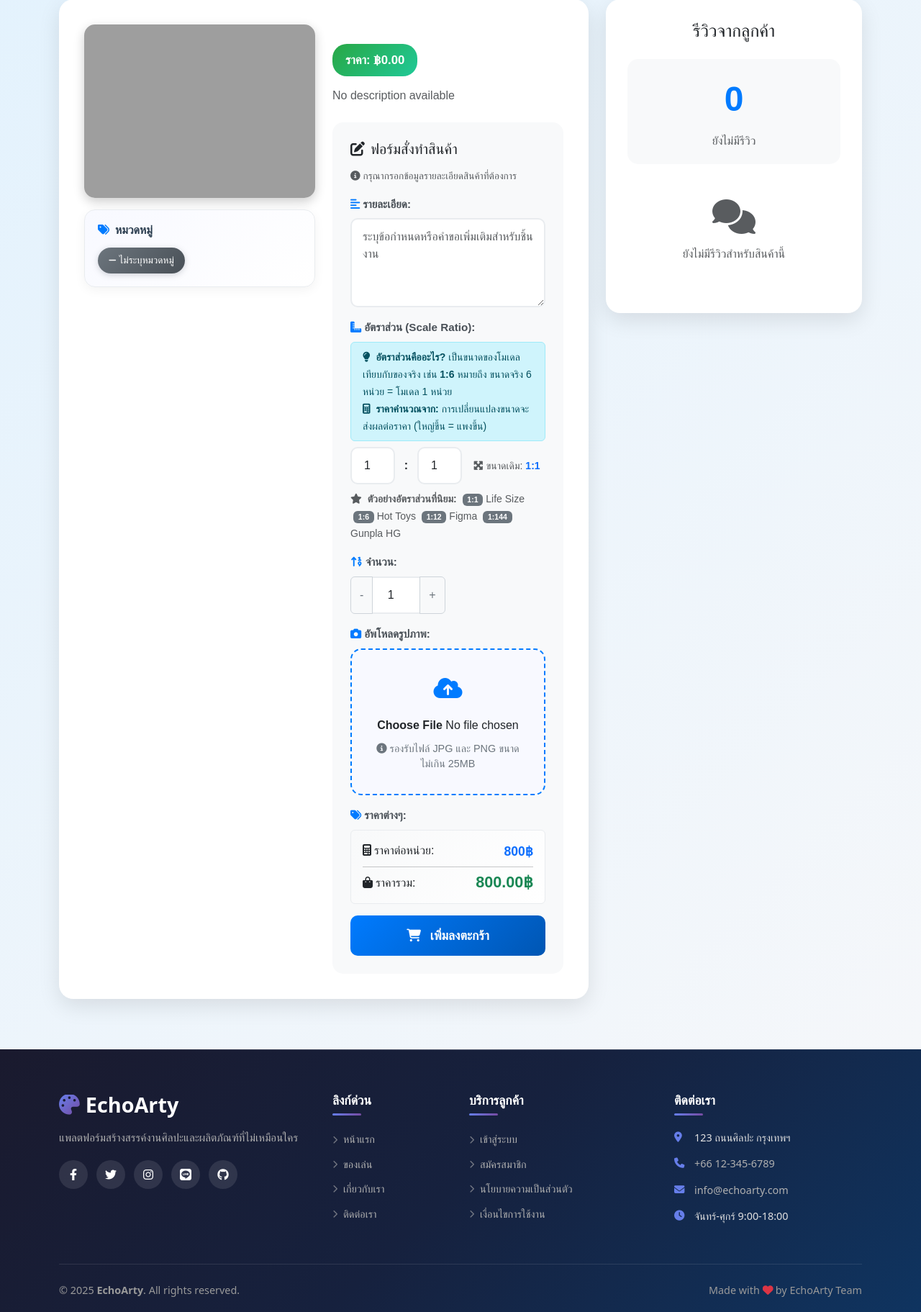
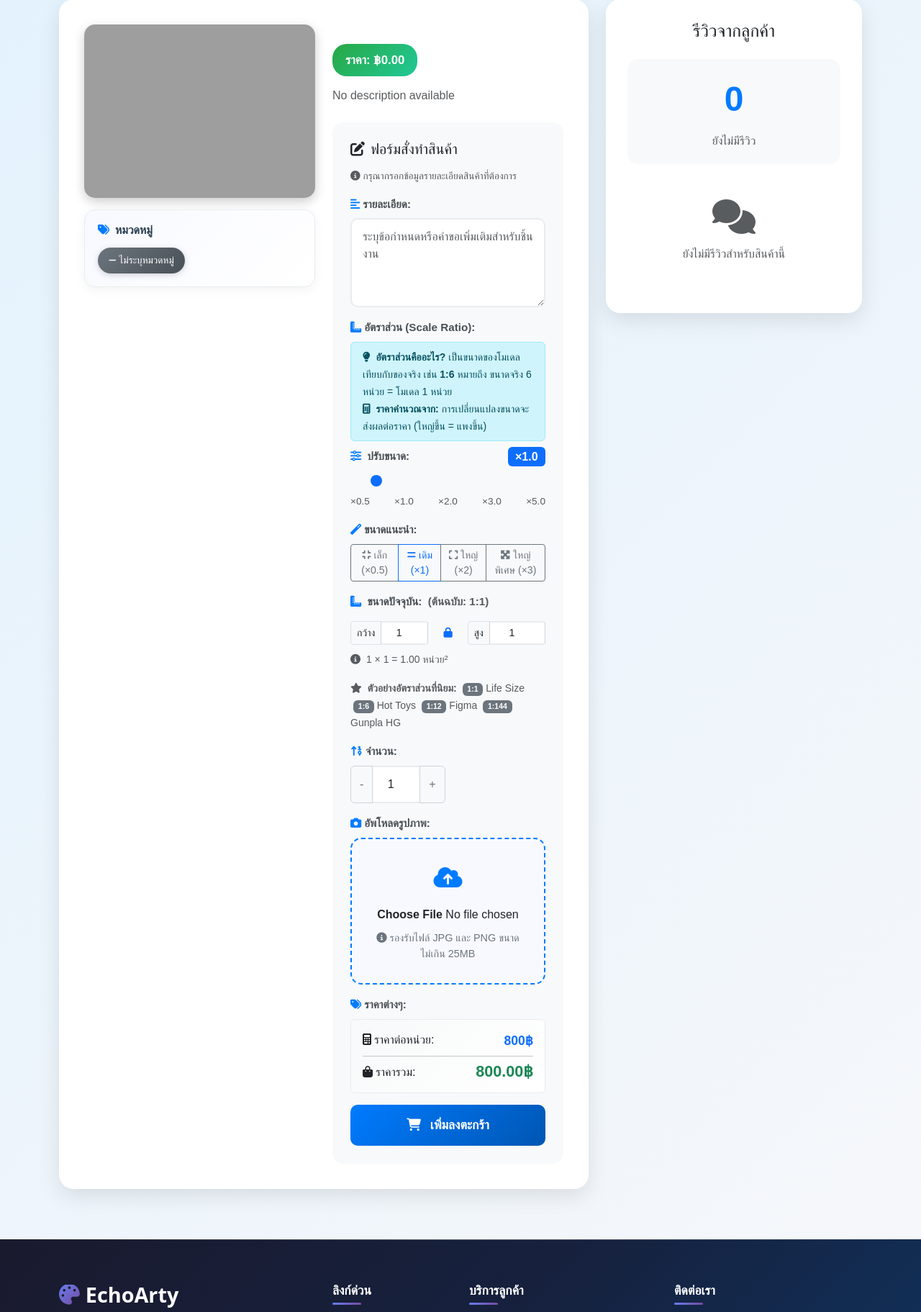
Before and after one commit to iPaonN/EchoArty, a Flask app: template templates/gallerydetail.html in a window 1280 px wide. Shown: the part 157-1980 px from the top of the page at 72% size. Run offline with Flask 3, Linux system fonts and the light colour scheme; the template is opened without the code that fills it, so the values that code supplies are empty; some libraries are stand-ins or nearby versions; grey boxes are pictures that could not be loaded.

Commit message:
make cart to work as expected

```diff
--- a/static/js/gallerydetail.js
+++ b/static/js/gallerydetail.js
@@ -75,6 +75,131 @@ function decreaseQuantity() {
   }
 }
 
+// Scale management functions (maintain aspect ratio)
+let isRatioLocked = true; // เริ่มต้นล็อคอัตราส่วน
+let isUpdatingFromSlider = false; // ป้องกัน infinite loop
+
+// Toggle lock/unlock ratio
+function toggleLockRatio() {
+  isRatioLocked = !isRatioLocked;
+  const lockIcon = document.getElementById("lockIcon");
+
+  if (isRatioLocked) {
+    lockIcon.className = "fas fa-lock text-primary";
+    showNotification("ล็อคอัตราส่วนแล้ว - ขนาดจะปรับตามสัดส่วนเดิม", "info");
+  } else {
+    lockIcon.className = "fas fa-unlock text-secondary";
+    showNotification("ปลดล็อคอัตราส่วน - สามารถปรับขนาดอิสระได้", "info");
+  }
+}
+
+// Set scale from preset buttons
+function setScale(multiplier) {
+  const slider = document.getElementById("scaleSlider");
+  slider.value = multiplier;
+  updateDimensionsFromSlider(multiplier);
+}
+
+// Update dimensions from slider
+function updateDimensionsFromSlider(sliderValue) {
+  if (isUpdatingFromSlider) return;
+  isUpdatingFromSlider = true;
+
+  const originalSize = getOriginalSize();
+  const scale = parseFloat(sliderValue);
+
+  // คำนวณขนาดใหม่
+  const newWidth = (originalSize.width * scale).toFixed(1);
+  const newHeight = (originalSize.height * scale).toFixed(1);
+
+  // อัปเดต inputs
+  document.getElementById("width").value = newWidth;
+  document.getElementById("height").value = newHeight;
+
+  // อัปเดต badge
+  document.getElementById("scaleDisplay").textContent = `×${scale.toFixed(1)}`;
+
+  // อัปเดตข้อมูล
+  updateDimensionInfo(newWidth, newHeight, originalSize);
+
+  // คำนวณราคา
+  updatePrice();
+
+  isUpdatingFromSlider = false;
+}
+
+// Update dimension info display
+function updateDimensionInfo(width, height, originalSize) {
+  const w = parseFloat(width);
+  const h = parseFloat(height);
+  const area = (w * h).toFixed(2);
+  const originalArea = (originalSize.width * originalSize.height).toFixed(2);
+  const areaIncrease = ((area / originalArea - 1) * 100).toFixed(0);
+
+  let infoText = `${w} × ${h} = ${area} หน่วย²`;
+  if (areaIncrease > 0) {
+    infoText += ` (+${areaIncrease}% จากเดิม)`;
+  } else if (areaIncrease < 0) {
+    infoText += ` (${areaIncrease}% จากเดิม)`;
+  }
+
+  document.getElementById("dimensionInfo").textContent = infoText;
+}
+
+// Handle manual width input with ratio lock
+function handleWidthChange() {
+  if (isUpdatingFromSlider) return;
+
+  const width = parseFloat(document.getElementById("width").value);
+  const originalSize = getOriginalSize();
+
+  if (isRatioLocked && !isNaN(width)) {
+    // คำนวณ height ตามอัตราส่วนเดิม
+    const ratio = originalSize.height / originalSize.width;
+    const newHeight = (width * ratio).toFixed(1);
+    document.getElementById("height").value = newHeight;
+
+    // อัปเดต slider
+    const scale = width / originalSize.width;
+    document.getElementById("scaleSlider").value = scale;
+    document.getElementById("scaleDisplay").textContent = `×${scale.toFixed(1)}`;
+  }
+
+  updateDimensionInfo(
+    document.getElementById("width").value,
+    document.getElementById("height").value,
+    originalSize
+  );
+  updatePrice();
+}
+
+// Handle manual height input with ratio lock
+function handleHeightChange() {
+  if (isUpdatingFromSlider) return;
+
+  const height = parseFloat(document.getElementById("height").value);
+  const originalSize = getOriginalSize();
+
+  if (isRatioLocked && !isNaN(height)) {
+    // คำนวณ width ตามอัตราส่วนเดิม
+    const ratio = originalSize.width / originalSize.height;
+    const newWidth = (height * ratio).toFixed(1);
+    document.getElementById("width").value = newWidth;
+
+    // อัปเดต slider
+    const scale = height / originalSize.height;
+    document.getElementById("scaleSlider").value = scale;
+    document.getElementById("scaleDisplay").textContent = `×${scale.toFixed(1)}`;
+  }
+
+  updateDimensionInfo(
+    document.getElementById("width").value,
+    document.getElementById("height").value,
+    originalSize
+  );
+  updatePrice();
+}
+
 function getBasePrice() {
   const container = document.querySelector(".product-detail-container");
   // อ่านค่า data-product-price และแปลงเป็นตัวเลข (float)
@@ -122,15 +247,25 @@ function updatePrice() {
 
 // Initialize when page loads
 document.addEventListener("DOMContentLoaded", function () {
+  // Initialize ratio lock state
+  isRatioLocked = true;
+
+  // Initialize dimension info
+  const originalSize = getOriginalSize();
+  updateDimensionInfo(originalSize.width, originalSize.height, originalSize);
+
   // Initialize price calculation
   updatePrice();
 
-  // Add event listener for quantity input changes
+  // Add event listeners
   document.getElementById("quantity").addEventListener("input", updatePrice);
+  document.getElementById("width").addEventListener("input", handleWidthChange);
+  document.getElementById("height").addEventListener("input", handleHeightChange);
 
-  // Add event listeners for dimension changes
-  document.getElementById("width").addEventListener("input", updatePrice);
-  document.getElementById("height").addEventListener("input", updatePrice);
+  // Slider event listener
+  document.getElementById("scaleSlider").addEventListener("input", function(e) {
+    updateDimensionsFromSlider(e.target.value);
+  });
 
   // File upload handling
   document
@@ -165,14 +300,14 @@ document.addEventListener("DOMContentLoaded", function () {
     const productName = container.getAttribute("data-product-name");
     const productPrice = parseFloat(container.getAttribute("data-product-price"));
     const productImage = container.getAttribute("data-product-image");
-    const productSize = container.getAttribute("data-product-size");
+    const productSize = container.getAttribute("data-product-size"); // ขนาดเดิม
 
     // Get form data
     const orderDetails = document.getElementById("orderDetails").value.trim();
     const quantity = parseInt(document.getElementById("quantity").value);
     const width = parseFloat(document.getElementById("width").value);
     const height = parseFloat(document.getElementById("height").value);
-    const customSize = width + ":" + height;
+    const customSize = width + ":" + height; // ขนาดที่เลือก
 
     // ดึงขนาดเดิม
     const originalSize = getOriginalSize();
@@ -180,17 +315,23 @@ document.addEventListener("DOMContentLoaded", function () {
     // คำนวณราคาจริงโดยใช้ฟังก์ชัน calculatePrice
     const priceResult = calculatePrice(productPrice, width, height, quantity, originalSize.width, originalSize.height);
 
-    // Create cart item object
+    // คำนวณ scale multiplier
+    const scaleMultiplier = (width / originalSize.width).toFixed(1);
+
+    // Create cart item object with complete data
     const cartItem = {
       product_id: productId,
       product_name: productName,
-      product_price: productPrice,
+      product_price: productPrice,           // ราคาฐาน
       product_image: productImage,
-      product_size: customSize,
+      original_size: productSize,            // ✅ ขนาดเดิม "2:3"
+      custom_size: customSize,               // ✅ ขนาดที่เลือก "4:6"
+      scale_multiplier: scaleMultiplier,     // ✅ ตัวคูณ "2.0"
       quantity: quantity,
       order_details: orderDetails,
-      unit_price: priceResult.unitPrice,
-      subtotal: priceResult.totalPrice
+      unit_price: priceResult.unitPrice,     // ราคาต่อหน่วยที่คำนวณแล้ว
+      subtotal: priceResult.totalPrice,      // ราคารวม
+      added_at: new Date().toISOString()     // เวลาที่เพิ่ม
     };
 
     // Add to cart (localStorage)
@@ -204,7 +345,10 @@ document.addEventListener("DOMContentLoaded", function () {
     button.disabled = true;
 
     // Show notification
-    showNotification("เพิ่มสินค้าลงตะกร้าสำเร็จ!", "success");
+    showNotification(
+      `เพิ่ม ${productName} (${customSize}) ลงตะกร้าสำเร็จ!`,
+      "success"
+    );
 
     setTimeout(() => {
       button.innerHTML = originalText;
@@ -213,7 +357,7 @@ document.addEventListener("DOMContentLoaded", function () {
     }, 2000);
 
     // Log for debugging
-    console.log("Added to cart:", cartItem);
+    console.log("✅ Added to cart:", cartItem);
   });
 });
 
@@ -222,19 +366,41 @@ function addToCart(cartItem) {
   // Get existing cart from localStorage
   let cart = JSON.parse(localStorage.getItem('cart')) || [];
 
-  // Check if product already exists in cart
+  // Check if product already exists in cart (same product ID and custom size)
   const existingItemIndex = cart.findIndex(item =>
     item.product_id === cartItem.product_id &&
-    item.product_size === cartItem.product_size
+    item.custom_size === cartItem.custom_size  // ✅ เปลี่ยนจาก product_size เป็น custom_size
   );
 
   if (existingItemIndex > -1) {
     // Update quantity if item exists
+    const oldQuantity = cart[existingItemIndex].quantity;
     cart[existingItemIndex].quantity += cartItem.quantity;
-    cart[existingItemIndex].subtotal = cart[existingItemIndex].quantity * cart[existingItemIndex].product_price;
+
+    // อัปเดต unit_price และ subtotal
+    cart[existingItemIndex].unit_price = cartItem.unit_price;
+    cart[existingItemIndex].subtotal = cart[existingItemIndex].quantity * cartItem.unit_price;
+
+    // อัปเดต timestamp
+    cart[existingItemIndex].updated_at = new Date().toISOString();
+
+    console.log(`📦 Updated existing item in cart:`);
+    console.log(`  - Product: ${cartItem.product_name}`);
+    console.log(`  - Size: ${cartItem.custom_size} (×${cartItem.scale_multiplier})`);
+    console.log(`  - Quantity: ${oldQuantity} → ${cart[existingItemIndex].quantity}`);
+    console.log(`  - Unit Price: ${cartItem.unit_price.toFixed(2)}฿`);
+    console.log(`  - Subtotal: ${cart[existingItemIndex].subtotal.toFixed(2)}฿`);
   } else {
     // Add new item to cart
     cart.push(cartItem);
+
+    console.log(`🆕 Added new item to cart:`);
+    console.log(`  - Product: ${cartItem.product_name}`);
+    console.log(`  - Original Size: ${cartItem.original_size}`);
+    console.log(`  - Custom Size: ${cartItem.custom_size} (×${cartItem.scale_multiplier})`);
+    console.log(`  - Quantity: ${cartItem.quantity}`);
+    console.log(`  - Unit Price: ${cartItem.unit_price.toFixed(2)}฿`);
+    console.log(`  - Subtotal: ${cartItem.subtotal.toFixed(2)}฿`);
   }
 
   // Save to localStorage
@@ -243,7 +409,13 @@ function addToCart(cartItem) {
   // Update cart badge if exists
   updateCartBadge();
 
-  console.log('Cart updated:', cart);
+  const totalQuantity = cart.reduce((sum, item) => sum + item.quantity, 0);
+  const grandTotal = cart.reduce((sum, item) => sum + item.subtotal, 0);
+
+  console.log(`🛒 Cart Summary:`);
+  console.log(`  - Unique items: ${cart.length}`);
+  console.log(`  - Total quantity: ${totalQuantity}`);
+  console.log(`  - Grand total: ${grandTotal.toFixed(2)}฿`);
 }
 
 function updateCartBadge() {
@@ -304,6 +476,8 @@ function showNotification(message, type = 'info') {
 // Global functions for button onclick events
 window.increaseQuantity = increaseQuantity;
 window.decreaseQuantity = decreaseQuantity;
+window.setScale = setScale;
+window.toggleLockRatio = toggleLockRatio;
 window.addToCart = addToCart;
 window.showNotification = showNotification;
 
--- a/templates/gallerydetail.html
+++ b/templates/gallerydetail.html
@@ -108,40 +108,108 @@ EchoArty{% endblock %} {% block extra_css %}
                       </small>
                     </div>
 
-                    <div class="row g-2">
-                      <div class="col-3">
+                    <!-- Scale Slider -->
+                    <div class="mb-3">
+                      <label class="form-label d-flex justify-content-between align-items-center">
+                        <span>
+                          <i class="fas fa-sliders-h me-1"></i>
+                          ปรับขนาด:
+                        </span>
+                        <span class="badge bg-primary fs-6" id="scaleDisplay">×1.0</span>
+                      </label>
+                      <input
+                        type="range"
+                        class="form-range"
+                        id="scaleSlider"
+                        min="0.5"
+                        max="5"
+                        step="0.1"
+                        value="1"
+                        style="cursor: pointer;"
+                      >
+                      <div class="d-flex justify-content-between small text-muted">
+                        <span>×0.5</span>
+                        <span>×1.0</span>
+                        <span>×2.0</span>
+                        <span>×3.0</span>
+                        <span>×5.0</span>
+                      </div>
+                    </div>
+
+                    <!-- Preset Buttons -->
+                    <div class="mb-3">
+                      <label class="form-label small">
+                        <i class="fas fa-magic me-1"></i>ขนาดแนะนำ:
+                      </label>
+                      <div class="btn-group w-100" role="group">
+                        <button type="button" class="btn btn-outline-secondary btn-sm" onclick="setScale(0.5)">
+                          <i class="fas fa-compress me-1"></i>เล็ก (×0.5)
+                        </button>
+                        <button type="button" class="btn btn-outline-primary btn-sm" onclick="setScale(1)">
+                          <i class="fas fa-equals me-1"></i>เดิม (×1)
+                        </button>
+                        <button type="button" class="btn btn-outline-secondary btn-sm" onclick="setScale(2)">
+                          <i class="fas fa-expand me-1"></i>ใหญ่ (×2)
+                        </button>
+                        <button type="button" class="btn btn-outline-secondary btn-sm" onclick="setScale(3)">
+                          <i class="fas fa-expand-arrows-alt me-1"></i>ใหญ่พิเศษ (×3)
+                        </button>
+                      </div>
+                    </div>
+
+                    <!-- Dimensions Display & Manual Input -->
+                    <div class="mb-3">
+                      <div class="row g-2 align-items-center">
+                        <div class="col-12 mb-1">
+                          <label class="form-label small mb-1">
+                            <i class="fas fa-ruler-combined me-1"></i>
+                            ขนาดปัจจุบัน:
+                            <span class="text-muted ms-1">(ต้นฉบับ: {{ product.size or '1:1' }})</span>
+                          </label>
+                        </div>
+                        <div class="col-5">
+                          <div class="input-group input-group-sm">
+                            <span class="input-group-text">กว้าง</span>
                             <input
                               type="number"
                               class="form-control text-center"
                               id="width"
                               value="{{ product.size.split(':')[0] if product.size and ':' in product.size else '1' }}"
-                          min="{{ product.size.split(':')[0] if product.size and ':' in product.size else '1' }}"
-                          step="1"
-                          placeholder="กว้าง"
-                          title="ความกว้าง - ไม่ต่ำกว่าขนาดเดิม"
+                              min="0.1"
+                              step="0.1"
                             />
                           </div>
-                      <div
-                        class="col-1 d-flex align-items-center justify-content-center"
+                        </div>
+                        <div class="col-2 text-center">
+                          <button
+                            type="button"
+                            class="btn btn-sm"
+                            id="lockRatioBtn"
+                            onclick="toggleLockRatio()"
+                            title="คลิกเพื่อล็อค/ปลดล็อคอัตราส่วน"
                           >
-                        <span class="fw-bold">:</span>
+                            <i class="fas fa-lock text-primary" id="lockIcon"></i>
+                          </button>
                         </div>
-                      <div class="col-3">
+                        <div class="col-5">
+                          <div class="input-group input-group-sm">
+                            <span class="input-group-text">สูง</span>
                             <input
                               type="number"
                               class="form-control text-center"
                               id="height"
                               value="{{ product.size.split(':')[1] if product.size and ':' in product.size else '1' }}"
-                          min="{{ product.size.split(':')[1] if product.size and ':' in product.size else '1' }}"
-                          step="1"
-                          placeholder="สูง"
-                          title="ความสูง - ไม่ต่ำกว่าขนาดเดิม"
+                              min="0.1"
+                              step="0.1"
                             />
                           </div>
-                      <div class="col-5 d-flex align-items-center">
-                        <small class="text-muted ms-2">
-                          <i class="fas fa-expand-arrows-alt me-1"></i>ขนาดเดิม: <strong class="text-primary">{{ product.size or '1:1' }}</strong>
+                        </div>
+                        <div class="col-12">
+                          <small class="text-muted">
+                            <i class="fas fa-info-circle me-1"></i>
+                            <span id="dimensionInfo">กว้าง × สูง = พื้นที่</span>
                           </small>
+                        </div>
                       </div>
                     </div>
 
```
Also changed, not shown: static/js/cart.js (+76 -26 lines), templates/cart.html (+54 -27 lines). Lines whose indentation alone changed are shown as unchanged.
